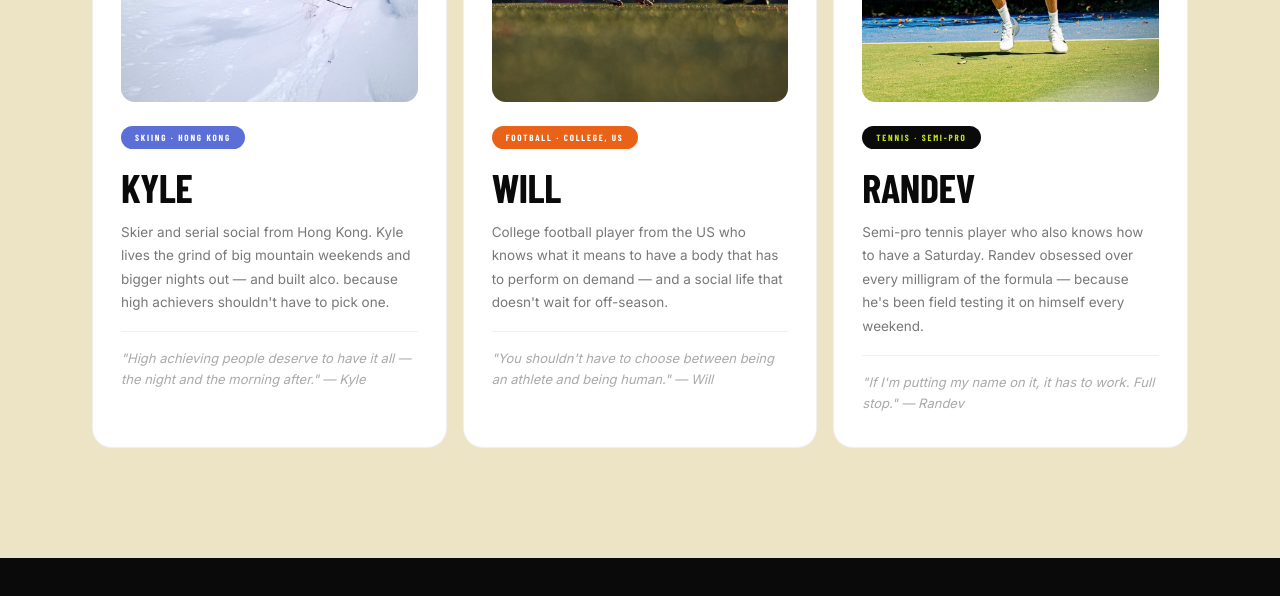
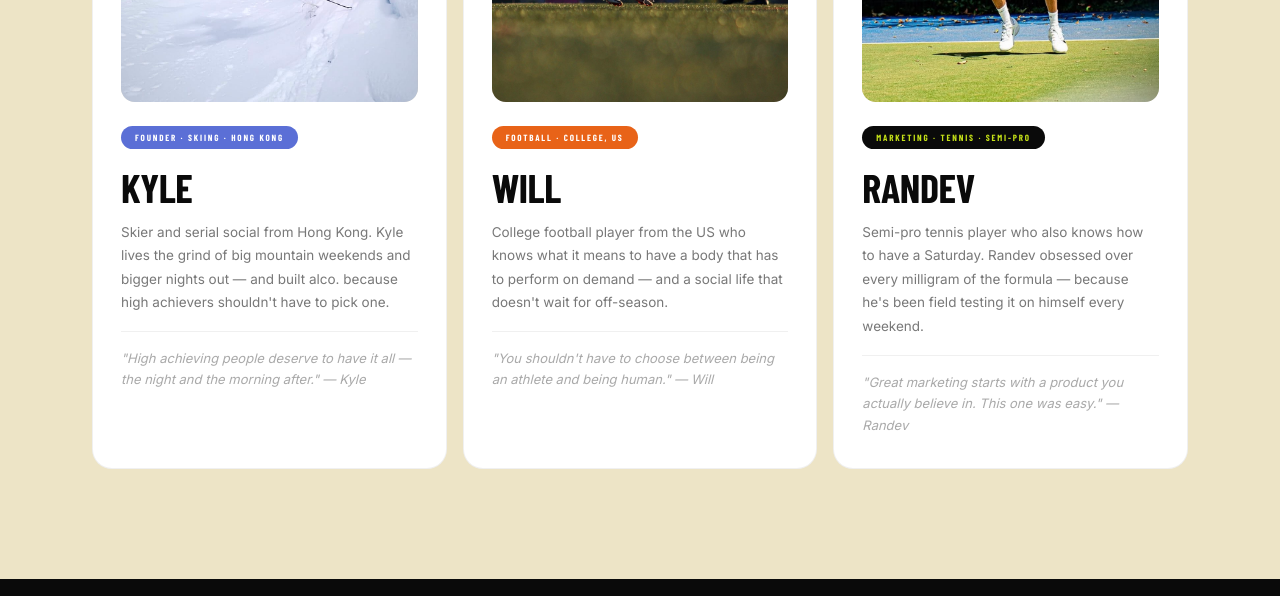
Before and after one commit to kyzltrade-cpu/alco-website, a plain HTML site: page index.html in a window 1280 px wide. Shown: the part 6920-7516 px from the top of the page. Drawn offline with nearby package versions, Linux system fonts and the light colour scheme; a web font is replaced by a local one.

Commit message:
update: founder roles + Randev quote in about section

```diff
--- a/index.html
+++ b/index.html
@@ -333,7 +333,7 @@
         <div class="founder-photo-wrap">
           <img src="images/kyle.jpg" alt="Kyle" class="founder-photo">
         </div>
-        <div class="founder-tile-sport" style="background:var(--blue);color:#fff;">Skiing · Hong Kong</div>
+        <div class="founder-tile-sport" style="background:var(--blue);color:#fff;">Founder · Skiing · Hong Kong</div>
         <div class="founder-tile-name">Kyle</div>
         <p class="founder-tile-desc">Skier and serial social from Hong Kong. Kyle lives the grind of big mountain weekends and bigger nights out — and built alco. because high achievers shouldn't have to pick one.</p>
         <p class="founder-tile-quote">"High achieving people deserve to have it all — the night and the morning after." — Kyle</p>
@@ -353,10 +353,10 @@
         <div class="founder-photo-wrap">
           <img src="images/randev.jpg" alt="Randev" class="founder-photo">
         </div>
-        <div class="founder-tile-sport" style="background:var(--black);color:var(--lime);">Tennis · Semi-Pro</div>
+        <div class="founder-tile-sport" style="background:var(--black);color:var(--lime);">Marketing · Tennis · Semi-Pro</div>
         <div class="founder-tile-name">Randev</div>
         <p class="founder-tile-desc">Semi-pro tennis player who also knows how to have a Saturday. Randev obsessed over every milligram of the formula — because he's been field testing it on himself every weekend.</p>
-        <p class="founder-tile-quote">"If I'm putting my name on it, it has to work. Full stop." — Randev</p>
+        <p class="founder-tile-quote">"Great marketing starts with a product you actually believe in. This one was easy." — Randev</p>
       </div>
 
     </div>
```
